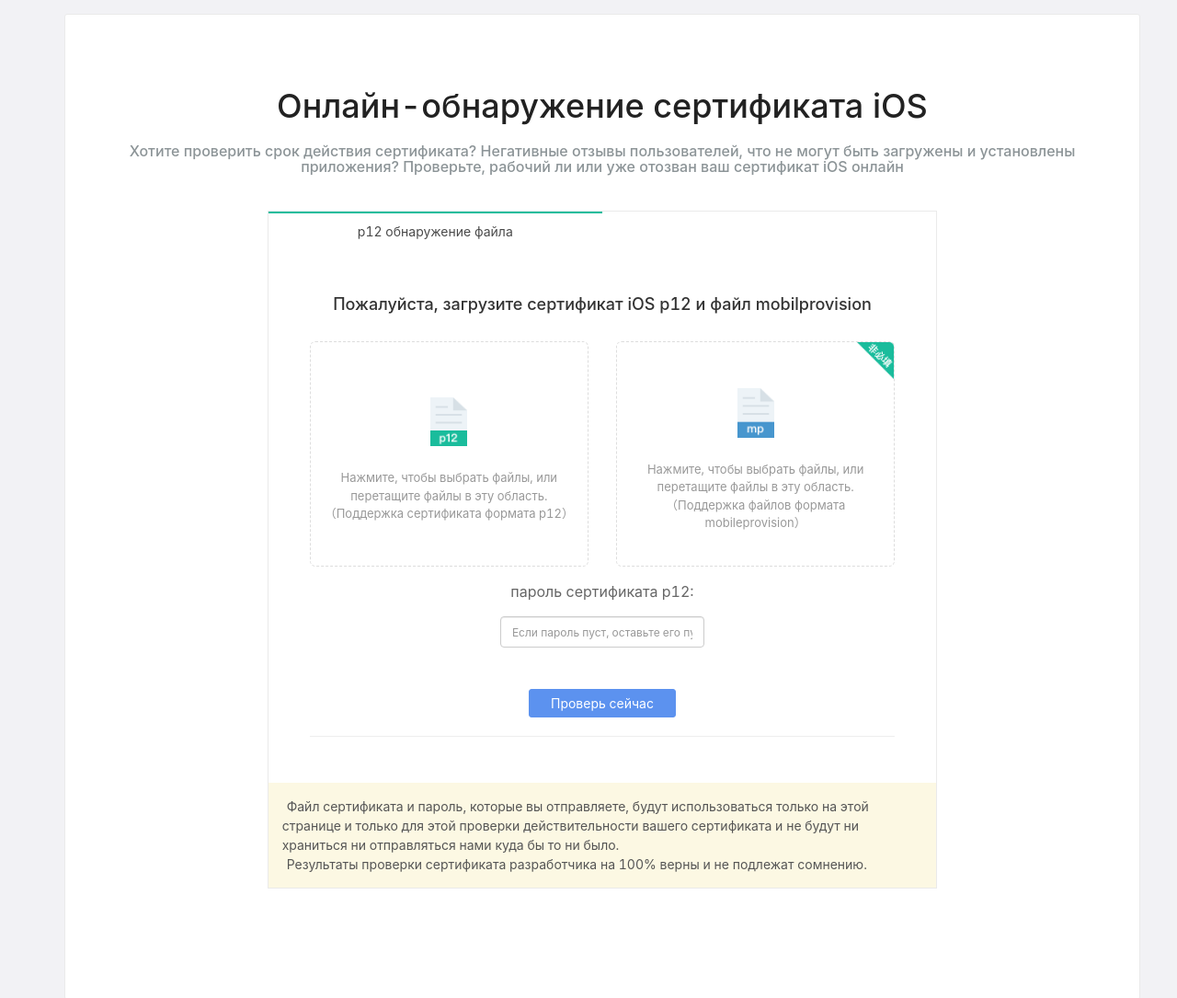
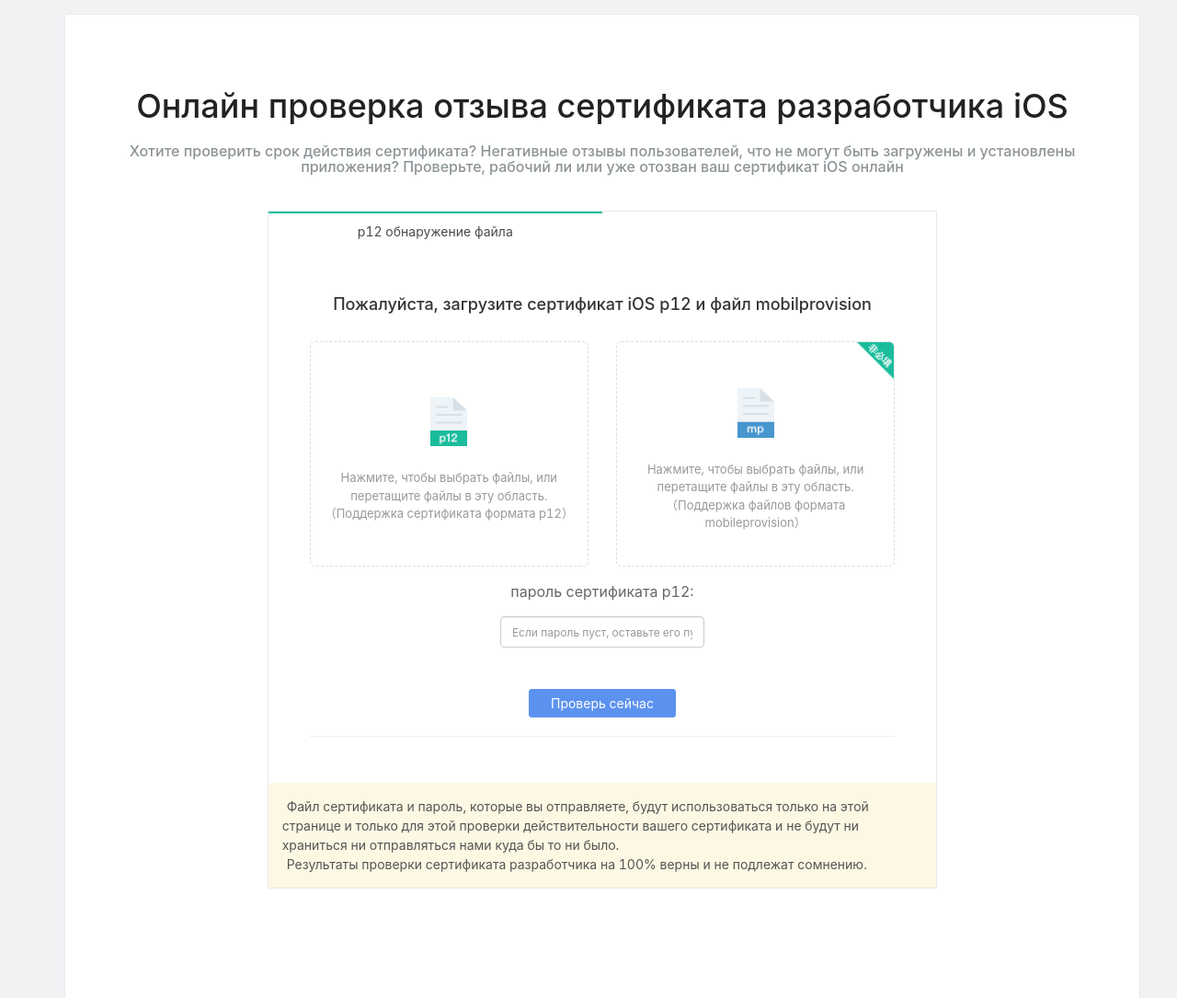
Before and after one commit to onucb/checkcert.github.io, a plain HTML site: page index.html in a window 1280 px wide. Shown: the top 1085 px of the page at 92% size. Drawn offline with Linux system fonts and the light colour scheme.

Commit message:
Update index.html

```diff
--- a/index.html
+++ b/index.html
@@ -70,7 +70,7 @@
 
             <input type="file" name="uploadfile" class="hide" onchange="handleFileUpload(this.files, $(this))" data-target="" id="uploadfile" />
             <div class="content container mt-80 inner-content">
-                <h3 class="text-center font-36 font-cert-check-title"> Онлайн-обнаружение сертификата iOS </h3>
+                <h3 class="text-center font-36 font-cert-check-title"> Онлайн проверка отзыва сертификата разработчика iOS </h3>
                 <h3 class="text-center font-16 mt-20 color-8c9497"> Хотите проверить срок действия сертификата? Негативные отзывы пользователей, что не могут быть загружены и установлены приложения? Проверьте, рабочий ли или уже отозван ваш сертификат iOS онлайн </h3>
                 <div class="text-center cert mt-30 col-md-8 col-md-offset-2">
                     <div class="form-horizontal text-center" id="checkStatus">
```
